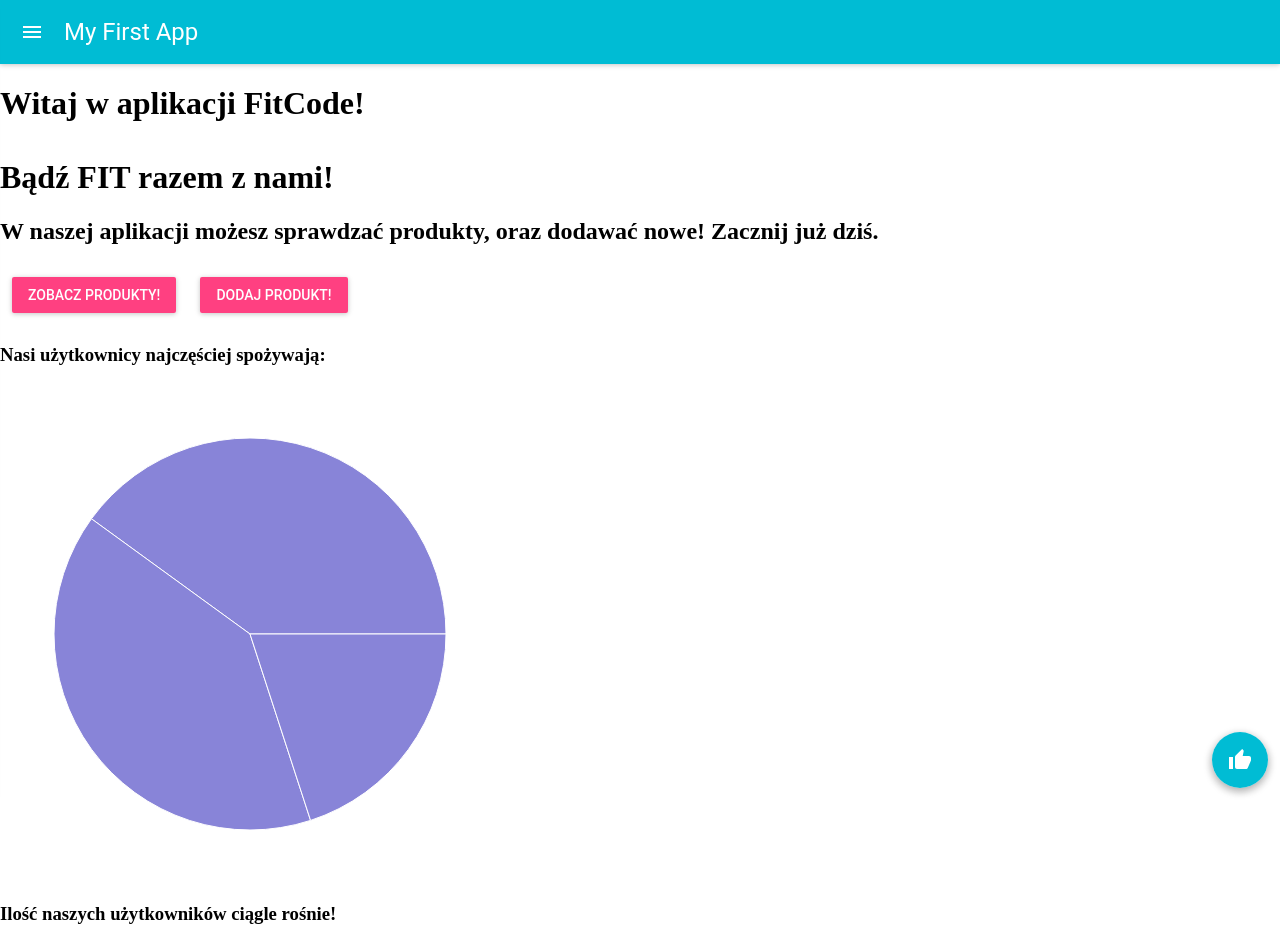
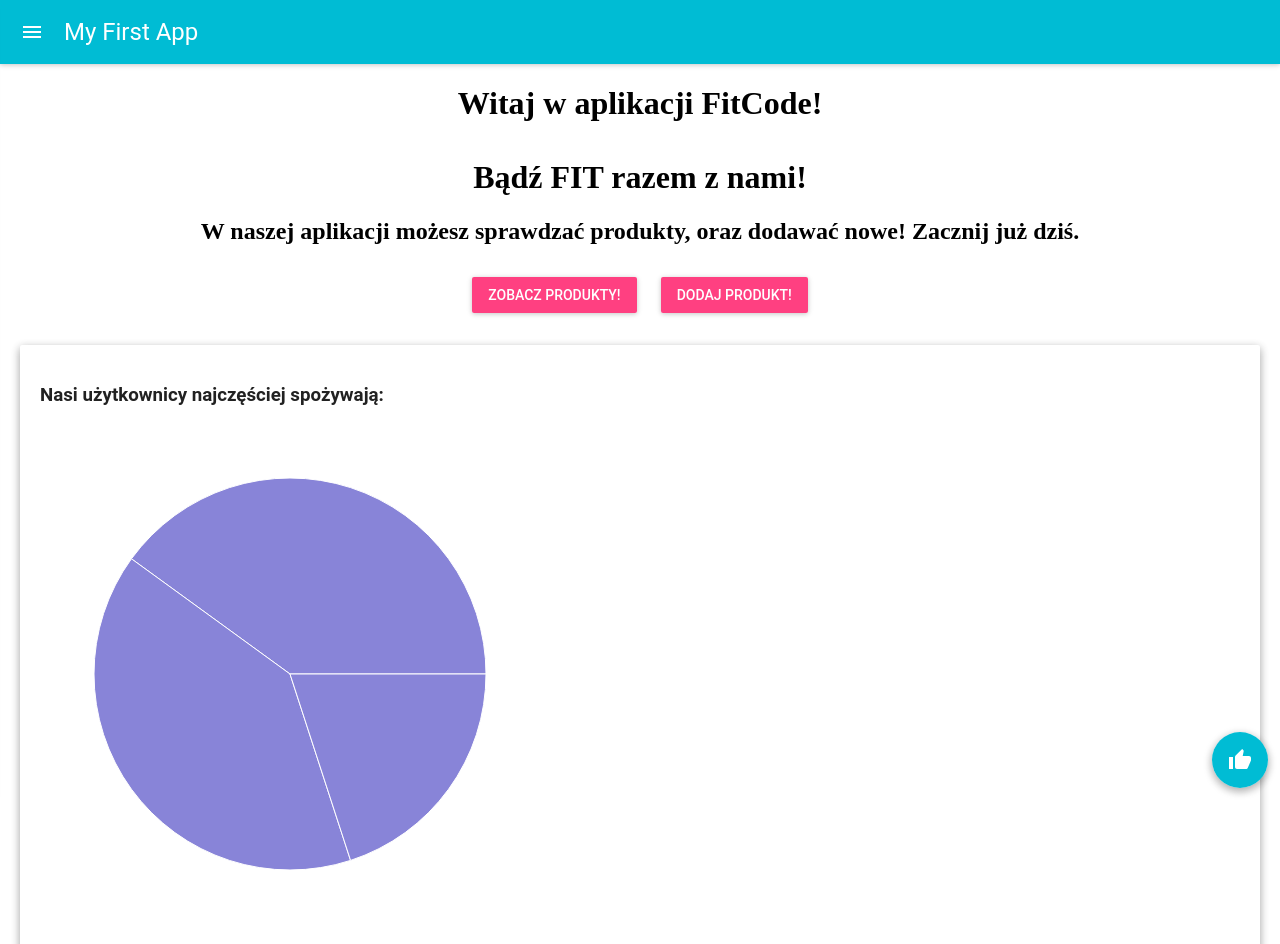
Before and after one commit to infoshareacademy/jfddl3-fitcode-app, a React (Create React App) app: page / in a window 1280 px wide. Shown: the top 944 px of the page. Built offline with nearby package versions, Linux system fonts and the light colour scheme; the HTML template or start-up script is replaced by a standard one.

Commit message:
Paper added

```diff
--- a/src/Dashboard.js
+++ b/src/Dashboard.js
@@ -2,7 +2,7 @@ import React from 'react';
 import {LineChart, Line, XAxis, YAxis, CartesianGrid, Tooltip, Legend, PieChart, Pie} from 'recharts';
 import RaisedButton from 'material-ui/RaisedButton';
 import {Link} from 'react-router-dom'
-
+import Paper from 'material-ui/Paper';
 const data = [
     {
         value: 40,
@@ -30,7 +30,9 @@ const style = {
 
 
 const Dashboard = () => (
-    <div >
+    <div
+        style={{textAlign: "center"}}
+    >
         <h1>
             Witaj w aplikacji FitCode!
         <br/><br/>
@@ -43,8 +45,12 @@ const Dashboard = () => (
         <Link to="/food-add">
         <RaisedButton label="Dodaj produkt!" secondary={true} style={style} />
         </Link>
+<Paper
+    style={{margin: 20, padding: 20}}
+    zDepth={2}
+>
 
-        <h3> Nasi użytkownicy najczęściej spożywają:</h3>
+        <h3 style={{textAlign: "left"}}> Nasi użytkownicy najczęściej spożywają:</h3>
         <PieChart width={500} height={500}>
             <Pie
                 data={data}
@@ -54,7 +60,7 @@ const Dashboard = () => (
             />
             <Tooltip />
         </PieChart>
-        <h3>Ilość naszych  użytkowników ciągle rośnie!</h3>
+        <h3 style={{textAlign: "left"}}>Ilość naszych  użytkowników ciągle rośnie!</h3>
         <LineChart width={600} height={300} data={lineChartData}
                    margin={{top: 5, right: 30, left: 20, bottom: 5}}>
             <XAxis dataKey="name"/>
@@ -65,7 +71,7 @@ const Dashboard = () => (
             <Line type="monotone" dataKey="pv" stroke="#8884d8" activeDot={{r: 8}}/>
             <Line type="monotone" dataKey="uv" stroke="#82ca9d" />
         </LineChart>
-
+</Paper>
 
     </div>
 );
```
